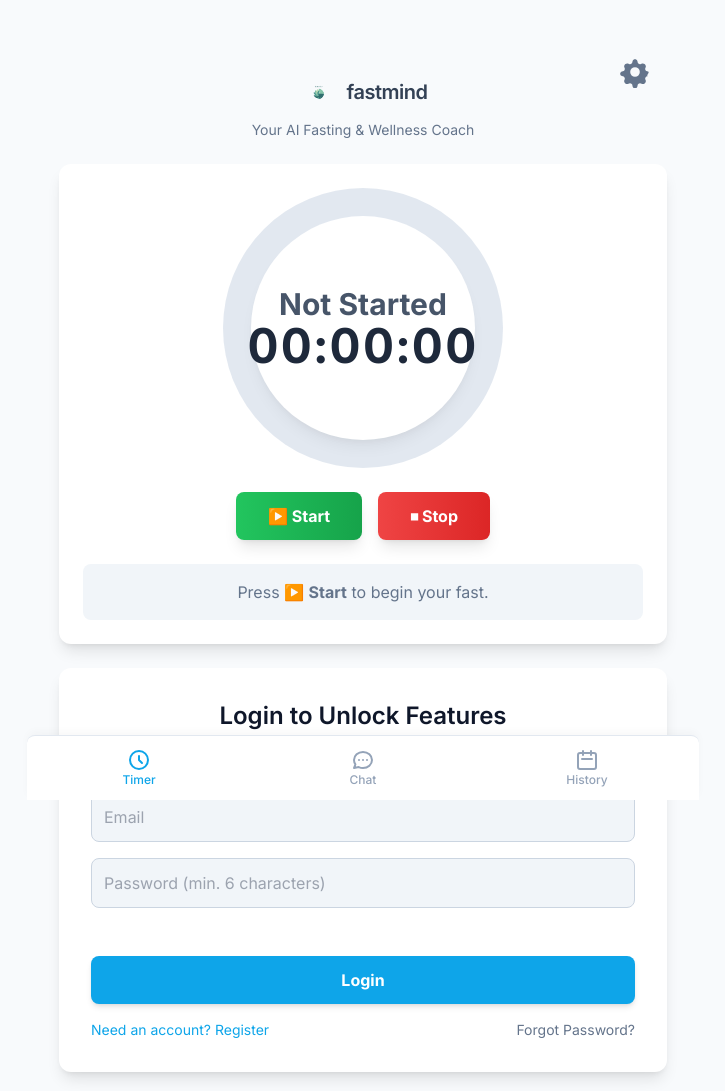
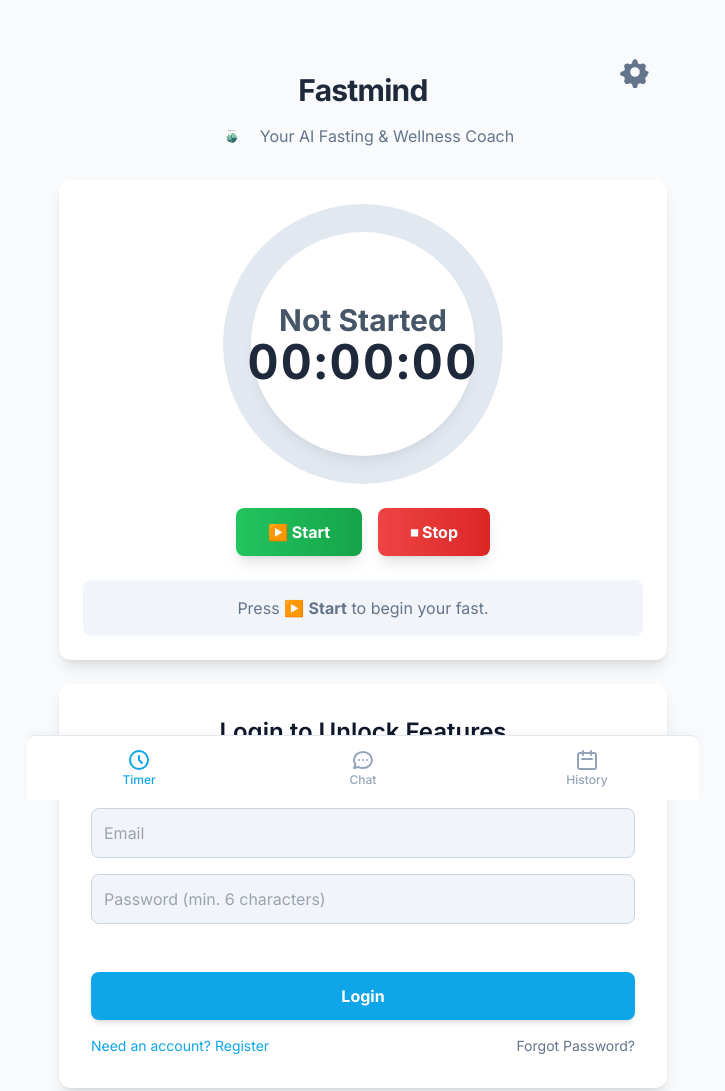
Before and after one commit to EkilibriumTechnologies/FastMind-HTML, a plain HTML site: page index.html in a window 1280 px wide. Shown: the top 1091 px of the page, without its empty margins (277-1002 px from the left). Drawn offline with nearby package versions, Linux system fonts and the light colour scheme; no server answers.

Commit message:
Update index.html
titulo y logo al lado

```diff
--- a/index.html
+++ b/index.html
@@ -216,27 +216,27 @@
     -->
     <div class="max-w-2xl mx-auto p-4 md:p-8 pb-24">
 
-       <!-- Header -->
+ <!-- Header -->
 <header class="relative pt-10 pb-4 mb-2 flex flex-col items-center space-y-2">
-  <!-- Logo + name in one row -->
-  <div class="flex items-center gap-2">
+  <!-- Título principal -->
+  <h1 class="text-2xl md:text-3xl font-bold tracking-tight text-slate-800">
+    Fastmind
+  </h1>
+
+  <!-- Logo + tagline en la misma línea -->
+  <div class="flex items-center gap-2 mt-1">
     <img
       src="./logo.png"
       alt="FastMind logo"
-      class="h-10 w-10"
+      class="h-8 w-8 md:h-10 md:w-10"
       onerror="this.onerror=null; this.src='https://placehold.co/40x40/F8FAFC/334155?text=FM&font=inter';"
     />
-    <span class="text-xl font-semibold tracking-tight text-slate-700">
-      fastmind
-    </span>
+    <p class="text-sm md:text-base text-slate-500 text-center" data-key="headerSubtitle">
+      Your AI Fasting &amp; Wellness Coach
+    </p>
   </div>
 
-  <!-- Tagline (keeps i18n) -->
-  <p class="text-sm text-slate-500 text-center" data-key="headerSubtitle">
-    Your AI Fasting &amp; Wellness Coach
-  </p>
-
-  <!-- Settings Button (needed by JS) -->
+  <!-- Botón de Settings (necesario para el JS) -->
   <button
     id="btn-settings"
     class="absolute top-2 right-2 p-2 text-slate-500 hover:text-sky-500 transition-colors"
@@ -248,6 +248,7 @@
     </svg>
   </button>
 </header>
+
 
 
         <!--
```
